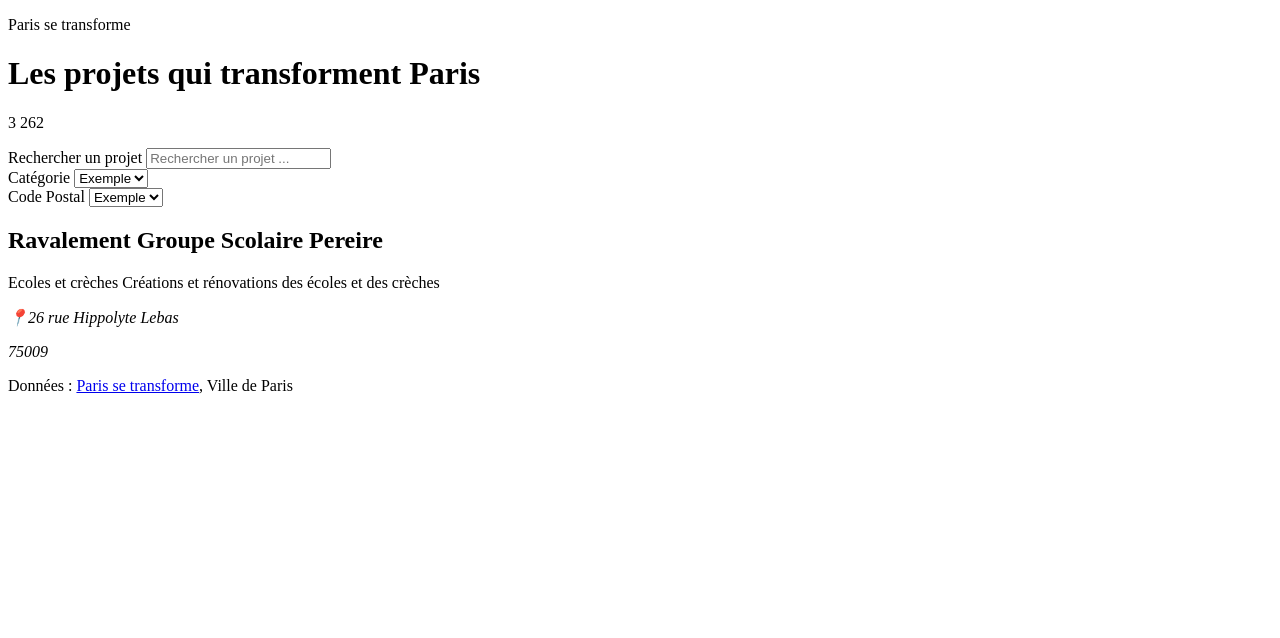
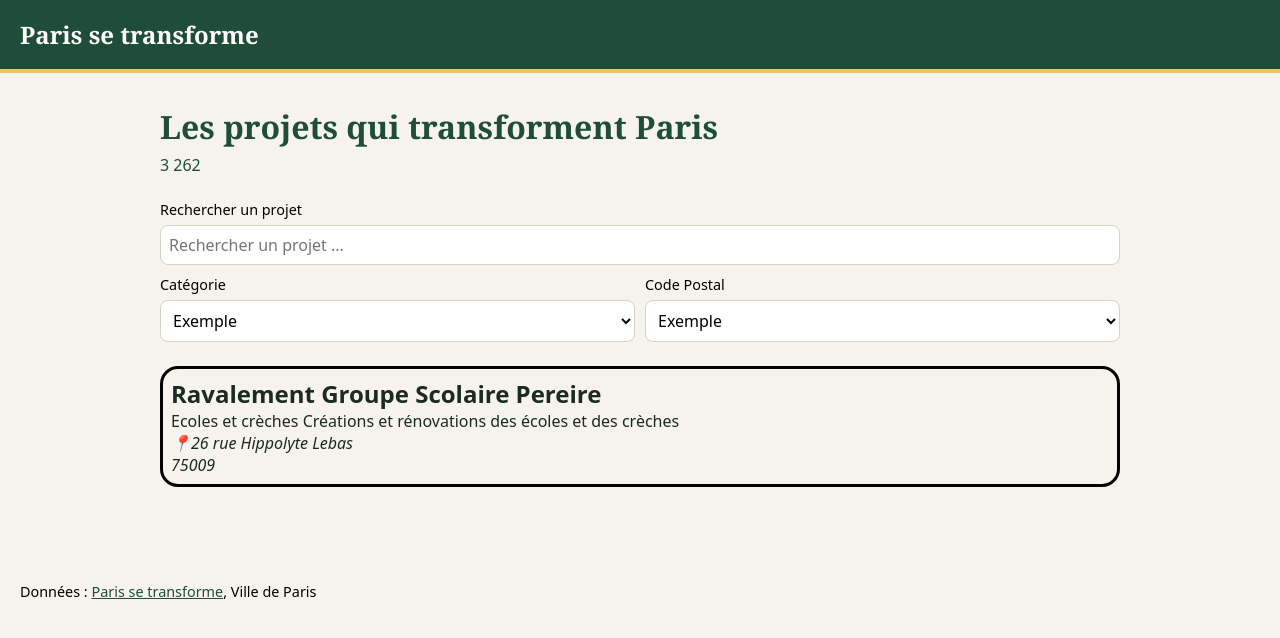
Before and after one commit to Haribouk/adataviz, a website: page index.html in a window 1280 px wide. Drawn offline with Linux system fonts and the light colour scheme.

Commit message:
Faire le style CSS
IA: 1

```diff
--- a/index.html
+++ b/index.html
@@ -5,7 +5,7 @@
     <meta name="viewport" content="width=device-width, initial-scale=1.0">
     <title>Paris se transforme</title>
     <link rel="stylesheet" href="style.css">
-    <script src="script.js" defer></script>
+    <script src="main.js" defer></script>
 </head>
 
 <body>
@@ -15,7 +15,7 @@
 
     <main>
         <h1>Les projets qui transforment Paris</h1>
-        <p>3 262</p>
+        <p class="compteur">3 262</p>
 
         <form class="outils">
             <section class="outils_recherche">
@@ -44,7 +44,7 @@
             <article class="carte">
                 <h2>Ravalement Groupe Scolaire Pereire</h2>
 
-                <div>
+                <div class="etiquettes">
                     <span class="etiquette_categorie">Ecoles et crèches</span>
                     <span class="etiquette_sous_categorie">Créations et rénovations des écoles et des crèches</span>
                 </div>
--- a/style.css
+++ b/style.css
@@ -0,0 +1,98 @@
+:root {
+    --vert: #1f4d3a;
+    --jaune: #e9c46a;
+    --gris: #5d6a63;
+    --bordure: #d6d2c4;
+}
+
+* {
+    box-sizing: border-box;
+}
+
+body {
+    margin: 0;
+    background: #f6f3ec;
+    color: #1b2a23;
+    font-family: system-ui, sans-serif;
+}
+
+h1, h2, p {
+    margin: 0;
+}
+
+header {
+    padding: 18px 20px;
+}
+
+header {
+    background: var(--vert);
+    border-bottom: 4px solid var(--jaune);
+}
+
+header p {
+    font-family: Georgia, serif;
+    font-size: 1.5rem;
+    font-weight: bold;
+    color: white;
+}
+
+footer {
+    color: black;
+    font-size: 0.9rem;
+    padding: 18px 20px;
+    margin-top: 45px;
+}
+
+footer a {
+    color: var(--vert);
+}
+
+main {
+    max-width: 1000px;
+    margin: 0 auto;
+    padding: 32px 20px;
+}
+
+h1 {
+    font-family: Georgia, serif;
+    font-size: 2rem;
+    color: var(--vert);
+}
+
+.compteur {
+    margin-top: 6px;
+    color: var(--vert);
+}
+
+.outils {
+    display: grid;
+    gap: 10px;
+    margin: 24px 0;
+}
+.outils_filtres {
+    display: grid;
+    grid-template-columns: 1fr 1fr;
+    gap: 10px;
+}
+
+label {
+    display: block;
+    margin-bottom: 6px;
+    font-size: 0.9rem;
+    color: black;
+}
+
+input, select {
+    width: 100%;
+    padding: 8px;
+    border: 1.5px solid var(--bordure);
+    border-radius: 8px;
+    background: white;
+    font: inherit;
+}
+
+.cartes {
+    padding: 8px;
+    border: solid black;
+    border-radius: 18px;
+}
```
